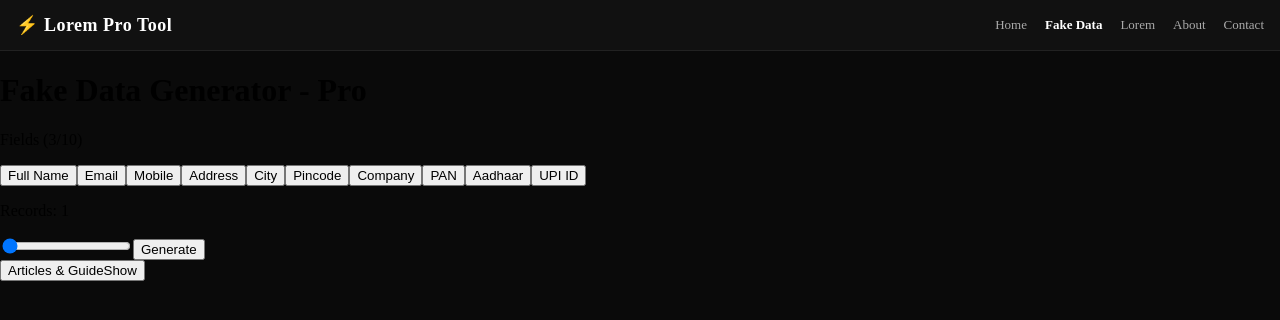
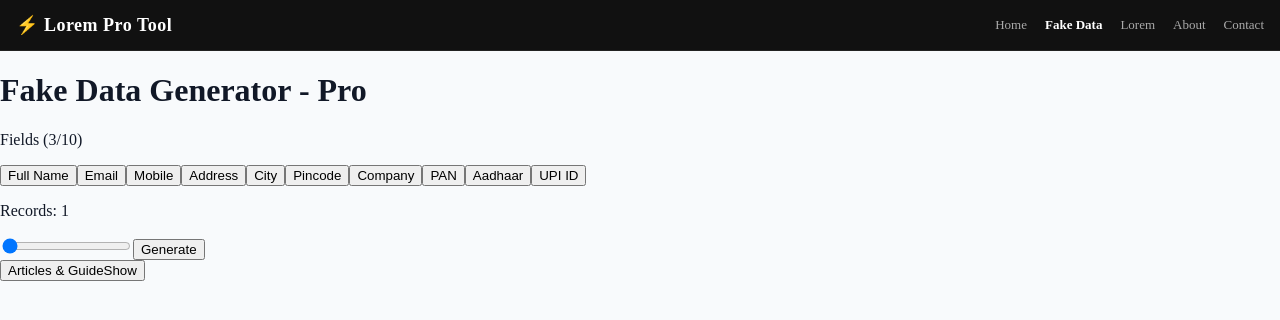
Before and after one commit to Ravs10/lorem-pro-tool, a Next.js app: page /fake-data-generator in a window 1280 px wide. Shown: the top 320 px of the page. Built offline with nearby package versions, Linux system fonts and the light colour scheme.

Commit message:
Refactor RootLayout with TypeScript and style update

```diff
--- a/app/layout.tsx
+++ b/app/layout.tsx
@@ -1,9 +1,10 @@
+import "./globals.css";
 import Navbar from "./components/Navbar";
 
-export default function RootLayout({ children }) {
+export default function RootLayout({ children }: { children: React.ReactNode }) {
   return (
     <html lang="en">
-      <body style={{margin:0, background:"#0a0a0a"}}>
+      <body style={{ margin: 0, background: "#f8fafc" }}>
         <Navbar />
         {children}
       </body>
```
